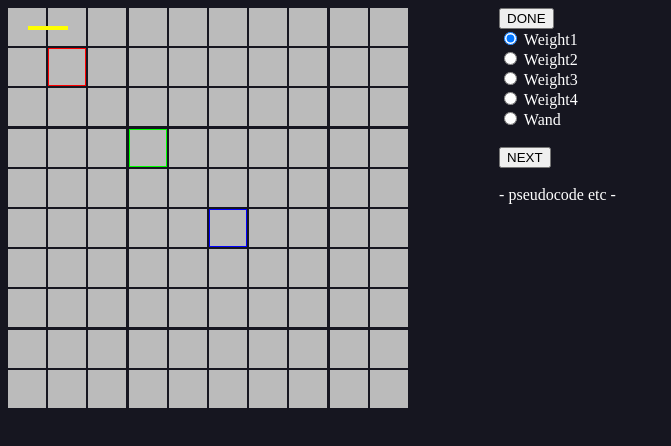
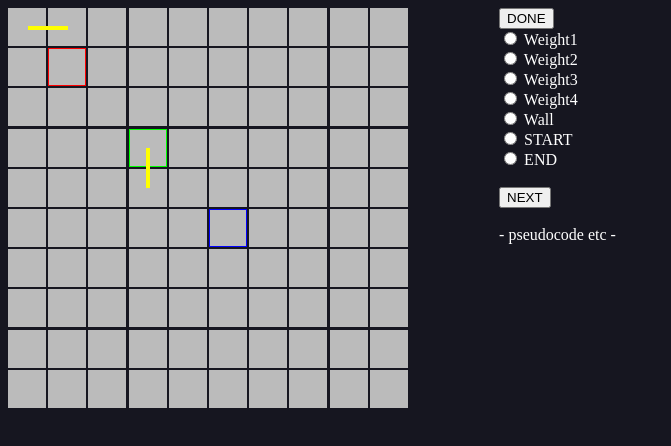
Before and after one commit to Silas-Irmisch/AStarVisualizer, an Electron app: page app/views/mainview.html in a window 900 px wide. Both pictures are taken after a click on the element 27 px from the left and 27 px from the top of the page. Shown: the whole page, without its empty margins (0-671 px from the left). Drawn offline with Linux system fonts and the light colour scheme.

Commit message:
Progress

```diff
--- a/app/scripts/mainscript.js
+++ b/app/scripts/mainscript.js
@@ -1,10 +1,74 @@
-// Grid Setup: populating Grid with Cells
+	// //
+	// //	Main Script:
+	// //	Frontend Settings and Functions
+	// //
+
+// -----------------------------------------------------------------------------------------------------------------
+
+// defining limited amount of options for editing-strings
+const EDIT = {
+	NONE: 'NONE',
+	START: 'START',
+	END: 'END',
+	WEIGHT1: 'WEIGHT1',
+	WEIGHT2: 'WEIGHT2',
+	WEIGHT3: 'WEIGHT3',
+	WEIGHT4: 'WEIGHT4',
+	WALL: 'WALL'
+}
+
+// Const Settings: Gridsize and Colors
+const GRID_WIDTH = 10;
+const GRID_HEIGHT = 10;
+const COLOR = new Map();
+COLOR.set(EDIT.WEIGHT1, '#BBBBBB');
+COLOR.set(EDIT.WEIGHT2, '#999999');
+COLOR.set(EDIT.WEIGHT3, '#777777');
+COLOR.set(EDIT.WEIGHT4, '#555555');
+COLOR.set(EDIT.WALL, '#111111');
+
+// Canvas Setup, Global Canvas Settings
+var ctx = document.getElementsByTagName('canvas')[0].getContext('2d');
+ctx.lineWidth = 4;
+ctx.strokeStyle = '#FFFF00';
+
+// Global Variables: Editing Mode
+var _editMode = true;
+var _editChoice = EDIT.NONE;
+
+// saving data for ease of communication with backend
+var _startLocation = null;
+var _endLocation = null;
+var _weights = Array(GRID_HEIGHT);
+for (let i = 0; i<GRID_HEIGHT; i++) _weights[i] = Array(GRID_WIDTH).fill(EDIT.WEIGHT1);
+// -> _weights-Array initialised: 2D-Array containing weight-strings
+
+
+
+// -----------------------------------------------------------------------------------------------------------------
+
+
+
+// Grid Setup: find grid
 const grid = document.getElementById('grid');
-for(let i=0; i<10; i++) {
-	for(let j=0; j<10; j++) {
+
+// setup grid according to SIZE-setting
+grid.style.width = 40* GRID_WIDTH +'px';
+grid.style.height = 40* GRID_HEIGHT +'px';
+grid.style.gridTemplateColumns = 'repeat('+ GRID_WIDTH +', 1fr)';
+grid.style.gridTemplateRows = 'repeat('+ GRID_HEIGHT +', 1fr)';
+
+// populating grid with cells
+for(let i=0; i<GRID_WIDTH; i++) {
+	for(let j=0; j<GRID_HEIGHT; j++) {
+		// Initializing grid_cell-Element with class, id, color
 		let newCell = document.createElement('div');
 		newCell.classList.add('grid_cell');
 		newCell.setAttribute('id', 'cell_'+ i +'-'+ j)
+		newCell.style.border = '1px solid'+ COLOR.get(EDIT.WEIGHT1);
+		newCell.style.background = COLOR.get(EDIT.WEIGHT1);
+
+		// Handlers: Editing-Phase coloring of cell
 		newCell.addEventListener('mousemove', (event) => {
 			// for click and drags
 			if(event.buttons == 1) setCellAttributes(newCell.id)
@@ -14,64 +78,86 @@ for(let i=0; i<10; i++) {
 			setCellAttributes(newCell.id)
 		})
 
+		// Appending new Cell to the Grid-div
 		grid.appendChild(newCell);
 	}
 }
 
-var ctx = document.getElementsByTagName('canvas')[0].getContext('2d');
-ctx.lineWidth = 4;
-ctx.strokeStyle = '#FFFF00';
-
-drawLine(0, 0, 1, 0);
-colorCellBorder(1, 1, '#FF0000');
-colorCellBorder(3, 3, '#00FF00');
-colorCellBorder(5, 5, '#0000FF');
-
-// settings
-var editingMode = true;
-var editWeight = 1;
-
+// called by button: toggling Editing-Phase On/Off
+// IMPORTANT: (missing feature) turning Editing On while A* Process started shouldnt work! or has consequences
 function toggleEditingMode() {
-	editingMode = !editingMode;
-	if(editingMode) {
+	// toggle editMode-field on/off
+	_editMode = !_editMode
+	// changing button label and weight-choice interface visiblity
+	if(_editMode) {
 		document.getElementById('toggle_editingmode').innerHTML = "DONE";
-		document.getElementById('weight_choice').style.display = 'block';
+		document.getElementById('edit_ui').style.display = 'block';
 	} else {
 		document.getElementById('toggle_editingmode').innerHTML = "EDIT";
-		document.getElementById('weight_choice').style.display = 'none';
+		document.getElementById('edit_ui').style.display = 'none';
 	}
 }
 
-function weightChoice(choice) {
-	switch(choice.id) {
-		case 'w1': editWeight = 1; break;
-		case 'w2': editWeight = 2; break;
-		case 'w3': editWeight = 3; break;
-		case 'w4': editWeight = 4; break;
-		case 'w5': editWeight = -1; break;
+// called by weight-choice interface buttons, assigns weight-string to editChoice-field
+// param: input-html-object, clicked by user
+function radioButtonChoice(choiceHTMLObject) {
+	switch(choiceHTMLObject.id) {
+		case 'w1': _editChoice = EDIT.WEIGHT1; break;
+		case 'w2': _editChoice = EDIT.WEIGHT2; break;
+		case 'w3': _editChoice = EDIT.WEIGHT3; break;
+		case 'w4': _editChoice = EDIT.WEIGHT4; break;
+		case 'wall': _editChoice = EDIT.WALL; break;
+		case 'start': _editChoice = EDIT.START; break;
+		case 'end': _editChoice = EDIT.END; break;
 	}
 }
 
+// called by Clicking on Cell in Editing Phase
+// colors cell according to chosen weight
 function setCellAttributes(cellName) {
-	if(!editingMode) return;
+	if(!_editMode) return;
 
-	// communicate with "backend"
-
+	// find cell
 	let cell = document.getElementById(cellName);
-	cell.style.background = '#333333';
-	switch(editWeight) {
-		case 1: cell.style.background = '#BBBBBB'; break;
-		case 2: cell.style.background = '#999999'; break;
-		case 3: cell.style.background = '#777777'; break;
-		case 4: cell.style.background = '#555555'; break;
-		case -1:
-			cell.style.background = '#111111';
-			cell.style.borderColor = '#111111';
-			return;
+	switch(_editChoice) {
+		case EDIT.START: replaceStartOrEnd(cell.id, 'S'); break;
+		case EDIT.END: replaceStartOrEnd(cell.id, 'E'); break;
+		default: applyWeightToCell(cell); break;
 	}
-	cell.style.borderColor = '#BBBBBB';
 }
 
+// assignes Colors to Cells and saves weight-choice to array global field
+function applyWeightToCell(cell) {
+	switch(_editChoice) {
+		case EDIT.WEIGHT1: cell.style.background = COLOR.get(EDIT.WEIGHT1); cell.style.borderColor = COLOR.get(EDIT.WEIGHT1); break;
+		case EDIT.WEIGHT2: cell.style.background = COLOR.get(EDIT.WEIGHT2); cell.style.borderColor = COLOR.get(EDIT.WEIGHT1); break;
+		case EDIT.WEIGHT3: cell.style.background = COLOR.get(EDIT.WEIGHT3); cell.style.borderColor = COLOR.get(EDIT.WEIGHT1); break;
+		case EDIT.WEIGHT4: cell.style.background = COLOR.get(EDIT.WEIGHT4); cell.style.borderColor = COLOR.get(EDIT.WEIGHT1); break;
+		case EDIT.WALL: cell.style.background = COLOR.get(EDIT.WALL); cell.style.borderColor = COLOR.get(EDIT.WALL); break;
+	}
+	let xy = cell.id.split('_')[1].split('-');
+	_weights[xy[0]][xy[1]] = _editChoice;
+}
+
+// called to ensure only one START and one END exist
+// params: cellName-String; s_e is either 'S' or 'E' to write in Cell
+function replaceStartOrEnd(cellName, s_e) {
+	for(const cell of document.getElementById('grid').children) {
+		if(cellName === cell.id) {
+			// check if wall -> deny
+			let xy = cellName.split('_')[1].split('-');
+			if(_weights[xy[0]][xy[1]] === EDIT.WALL) continue;
+
+			cell.innerHTML = s_e;
+			_startLocation = cellName;
+		} else {
+			if(cell.innerHTML === s_e) cell.innerHTML = '';
+		}
+	}
+}
+
+// function to draw a line between 2 cells
+// should be called to payint in found path
 function drawLine(startX, startY, endX, endY) {
 	// cancel if out of bounds
 	if(startX < 0 || startY < 0 || endX < 0 || endX < 0) return;
@@ -88,54 +174,24 @@ function drawLine(startX, startY, endX, endY) {
 	ctx.stroke();
 }
 
+// function to color cell border.
+// will be called to mark Nodes in lists
 function colorCellBorder(cellX, cellY, color) {
 	let cell = document.getElementById('cell_'+ cellX +'-'+ cellY);
 	cell.style.borderColor = color;
 }
 
-// function drawLine_webkit(startX, startY, endX, endY) {
-// 	// cancel if out of bounds
-// 	if(startX < 0 || startY < 0 || endX < 0 || endX < 0) return;
-// 	if(startX > 9 || startY > 9 || endX > 9 || endX > 9) return;
-// 	// cancel if line longer than 1
-// 	if(endX - startX > 1 || endX - startX < -1 || endY - startY > 1 || endY - startY < -1) return;
-// 	// cancel if diagonal line
-// 	if(endX - startX != 0 && endY - startY != 0) return;
+// called to send data to backend
+function submitGraph() {
+	// TODO
+	// check if start/end exist (_location), ..
+	console.log(_weights);
+	console.log("From "+ _startLocation +" to "+ _endLocation);
+}
 
-// 	let newLine = document.createElement('div');
-// 	newLine.classList.add('line');
-
-// 	if(endX == startX) {
-// 		let pair = sortCoords(startY, endY);
-// 		[startY, endY] = pair;
-
-// 		let translateX = 20 + (startY*40);
-// 		let translateY = -380 + (startY*40);
-
-// 		// newLine.style.webkitTransform = 'translateY('+ translateY +') translateX('+ translateX +') rotate(0)';
-// 	} else if(endY == startY) {
-// 		let pair = sortCoords(startX, endX);
-// 		[startX, endX] = pair;
-
-// 		let translateX = 42 + (startX*40);
-// 		let translateY = -367 + (startX*40);
-
-// 		// newLine.style.webkitTransform = 'translateY('+ translateY +') translateX('+ translateX +') rotate(270)';
-// 	} else return; // should never happen. already tested.
-
-// 	// add element to grid
-// 	document.getElementsByClassName('grid_container')[0].appendChild(newLine);
-// }
-
-// function sortCoords(start, end) {
-// 	if(start <= end) return [start, end];
-// 	else return [end, start];
-// }
-
-// temp test: drawing line via -webkit-transform
-// let lineHor = document.createElement('div');
-// let lineVer = document.createElement('div');
-// lineHor.classList.add('line_hor');
-// lineVer.classList.add('line_ver');
-// document.getElementsByClassName('grid_container')[0].appendChild(lineHor);
-// document.getElementsByClassName('grid_container')[0].appendChild(lineVer);
+// TESTING: calling functions
+drawLine(0, 0, 1, 0);
+drawLine(3, 3, 3, 4);
+colorCellBorder(1, 1, '#FF0000');
+colorCellBorder(3, 3, '#00FF00');
+colorCellBorder(5, 5, '#0000FF');
--- a/app/styles.css
+++ b/app/styles.css
@@ -22,11 +22,11 @@ a {
 }
 
 .grid_container {
-	width: 100vh;
+	width: 100vw;
 }
 
 .pseudo_container {
-	width: 80vh;
+	width: 80vw;
 }
 
 .grid {
@@ -45,6 +45,15 @@ a {
 	width: 36px;
 	background-color: #BBBBBB;
 	border: 1px solid #BBBBBB;
+	font-size: 35px;
+
+	/* https://stackoverflow.com/a/2310809 */
+	-webkit-touch-callout: none;
+    -webkit-user-select: none;
+    -khtml-user-select: none;
+    -moz-user-select: none;
+    -ms-user-select: none;
+    user-select: none;
 }
 
 canvas {
@@ -52,33 +61,3 @@ canvas {
 	z-index: 3;
 	pointer-events: none;
 }
-
-/* .line_hor {
-	width: 40px;
-	height: 10px;
-	border-top: 4px solid #00ff80;
-	-webkit-transform:
-		translateX(20px)
-		translateY(20px)
-		rotate(0deg);
-	position: absolute;
-}
-
-.line_ver {
-	width: 40px;
-	height: 10px;
-	border-top: 4px solid #00ff80;
-	-webkit-transform:
-		translateX(48px)
-		translateY(32px)
-		rotate(270deg);
-	position: absolute;
-}
-
-.line {
-	display: block;
-	width: 40px;
-	height: 10px;
-	border-top: 4px solid #00ff80;
-	position: absolute;
-} */
--- a/app/views/mainview.html
+++ b/app/views/mainview.html
@@ -17,20 +17,26 @@
 			<!-- Right Side -->
 			<div class="pseudo_container">
 				<button id="toggle_editingmode" onclick="toggleEditingMode()">DONE</button>
-				<div id="weight_choice">
-					<input type="radio" id="w1" name="weight_choice_elements" onclick="weightChoice(this)" checked/>
+
+				<div id="edit_ui">
+					<input type="radio" id="w1" name="choice_elements" onclick="radioButtonChoice(this)"/>
 					<label for="w1">Weight1</label> <br>
-					<input type="radio" id="w2" name="weight_choice_elements" onclick="weightChoice(this)"/>
+					<input type="radio" id="w2" name="choice_elements" onclick="radioButtonChoice(this)"/>
 					<label for="w2">Weight2</label> <br>
-					<input type="radio" id="w3" name="weight_choice_elements" onclick="weightChoice(this)"/>
+					<input type="radio" id="w3" name="choice_elements" onclick="radioButtonChoice(this)"/>
 					<label for="w3">Weight3</label> <br>
-					<input type="radio" id="w4" name="weight_choice_elements" onclick="weightChoice(this)"/>
+					<input type="radio" id="w4" name="choice_elements" onclick="radioButtonChoice(this)"/>
 					<label for="w4">Weight4</label> <br>
-					<input type="radio" id="w5" name="weight_choice_elements" onclick="weightChoice(this)"/>
-					<label for="w5">Wand</label> <br>
+					<input type="radio" id="wall" name="choice_elements" onclick="radioButtonChoice(this)"/>
+					<label for="wall">Wall</label> <br>
+					<input type="radio" id="start" name="choice_elements" onclick="radioButtonChoice(this)"/>
+					<label for="start">START</label> <br>
+					<input type="radio" id="end" name="choice_elements" onclick="radioButtonChoice(this)"/>
+					<label for="end">END</label> <br>
 				</div>
+
 				<br>
-				<button>NEXT</button>
+				<button onclick="submitGraph()">NEXT</button>
 				<br><br>
 				- pseudocode etc -
 			</div>
```
